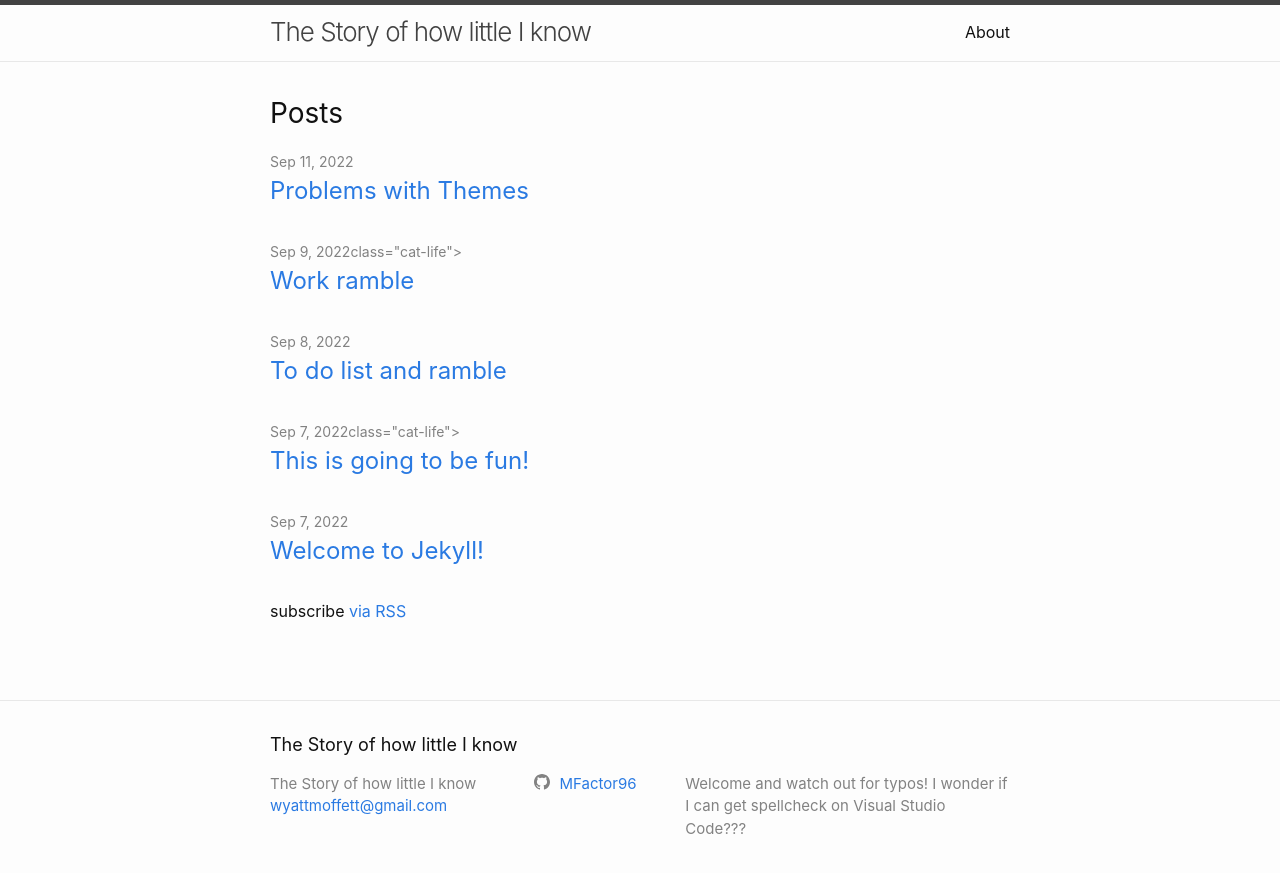
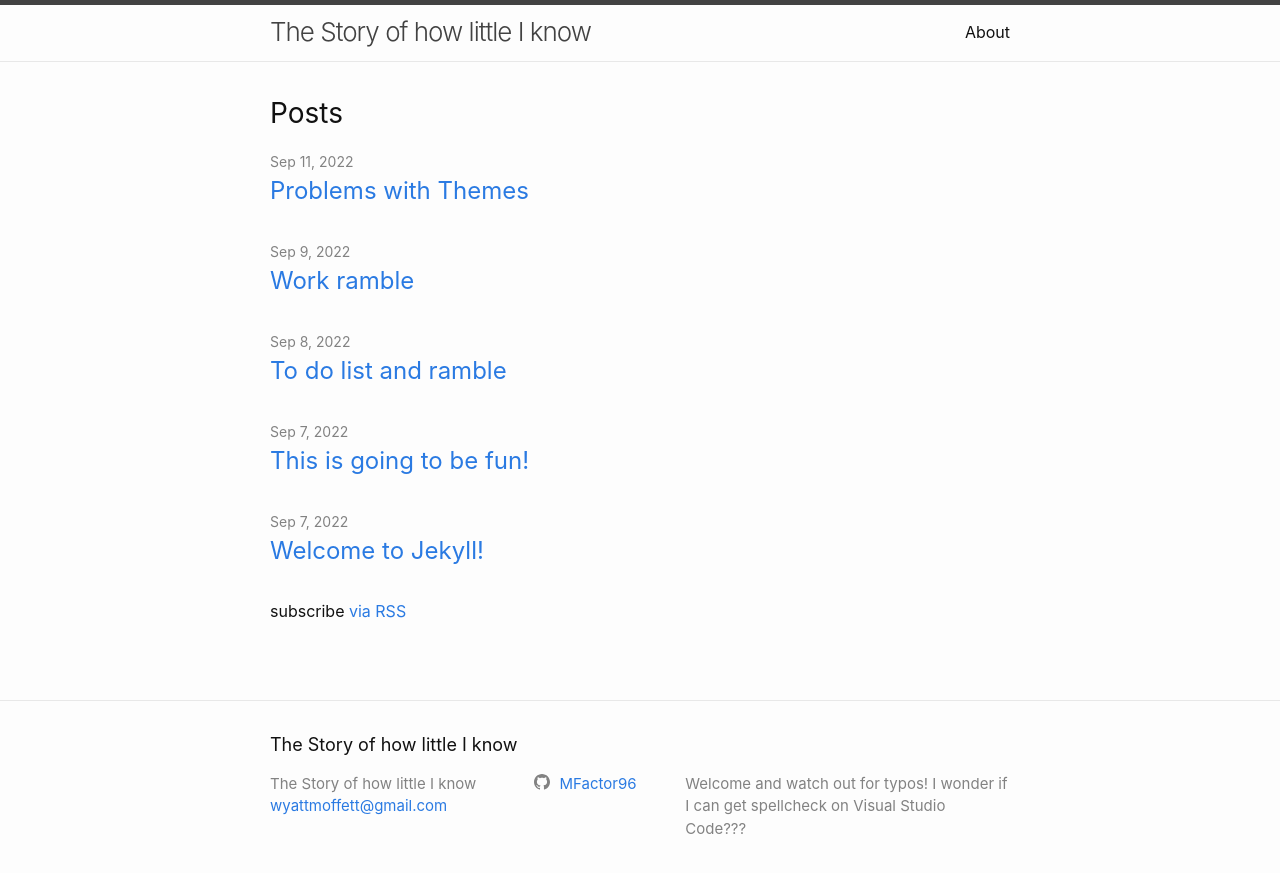
Before and after one commit to MFactor96/MFactor96.github.io, a Jekyll site: the page built from index.markdown, in a window 1280 px wide. Shown: the top 873 px of the page. Built offline with Jekyll 4.4.1, drawn with Linux system fonts in a browser that asks for light colours.

Commit message:
Trying to fix tag

```diff
--- a/_layouts/home.html
+++ b/_layouts/home.html
@@ -15,11 +15,10 @@ layout: default
       {%- for post in site.posts -%}
       <li>
         {%- assign date_format = site.minima.date_format | default: "%b %-d, %Y" -%}
-        <span class="post-meta">{{ post.date | date: date_format }}
-          {%- if post.category=="life" -%}
-          class="cat-life">{{ post.catagory }}
+        <span class="post-meta">{{ post.date | date: date_format }}</span>
+        {%- if post.category=="life" -%}
+          <span class="cat-life">{{ post.catagory }}</span>
           {%- endif -%}
-        </span>
         <h3>
           <a class="post-link" href="{{ post.url | relative_url }}">
             {{ post.title | escape }}
```
